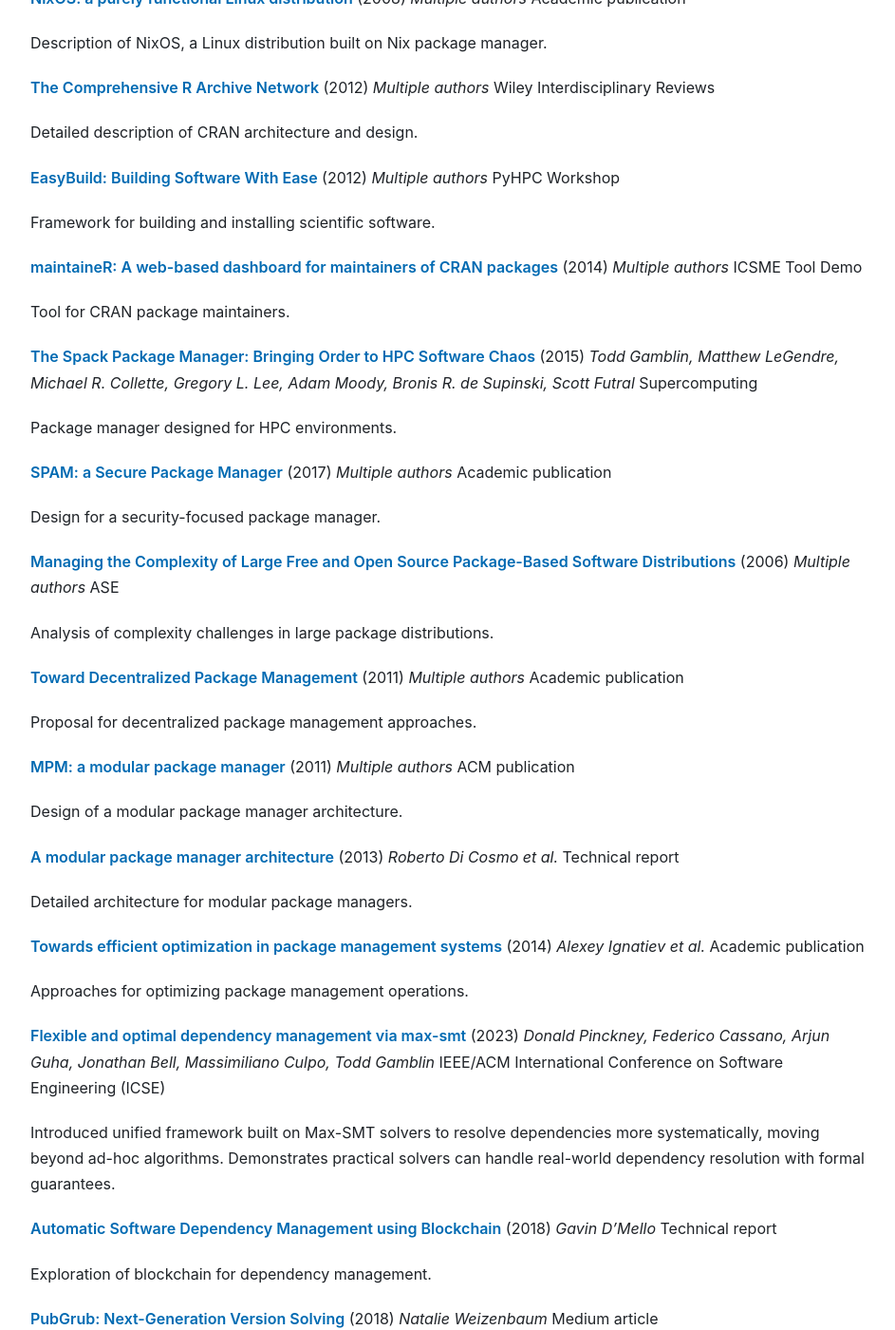
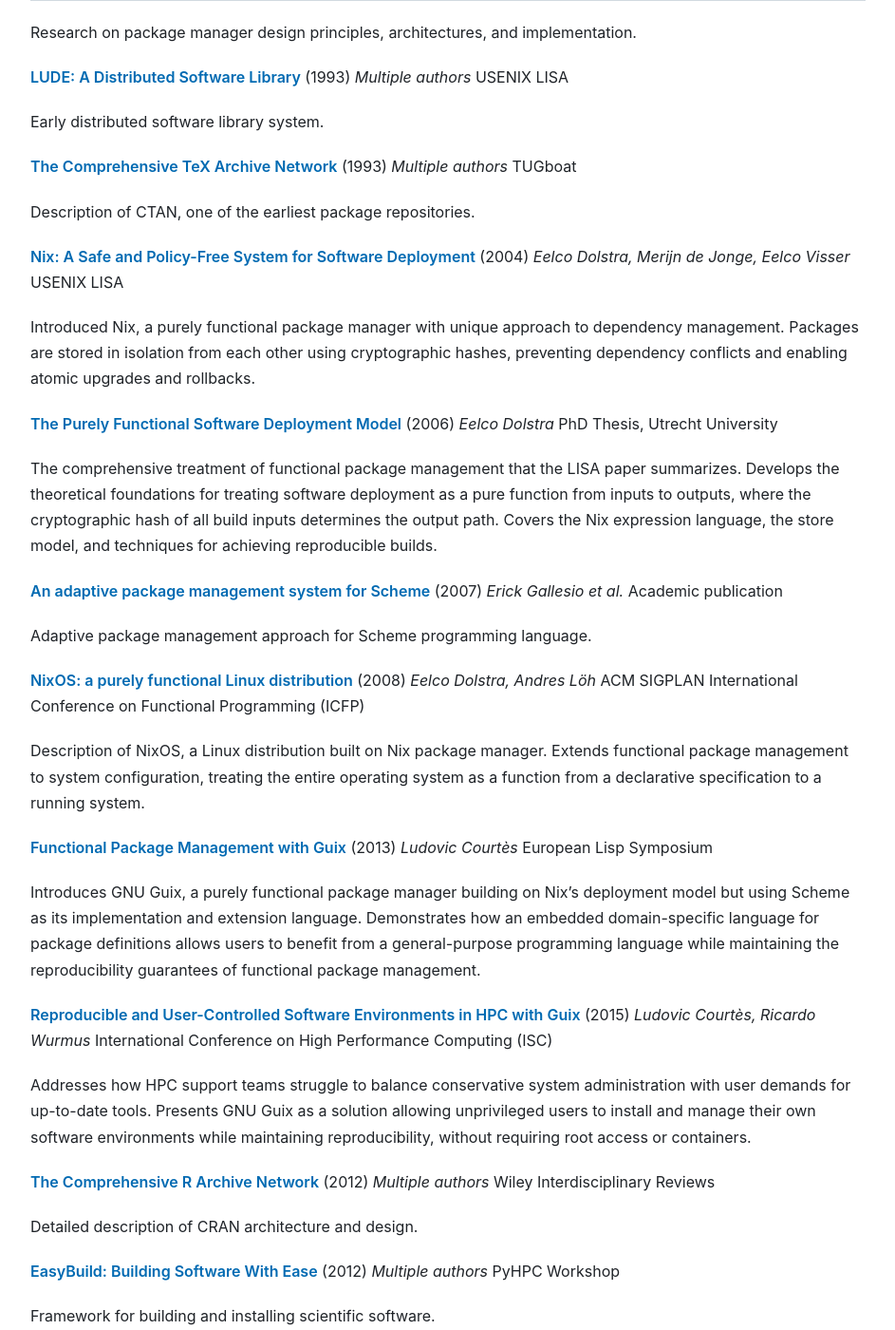
Before and after one commit to andrew/nesbitt.io, a Jekyll site: the page built from _posts/2025-11-13-package-management-papers.md, in a window 1280 px wide and 1400 px high, scrolled down 15525 px. Shown: the whole window at 95% size, without its empty margins (168-1111 px from the left). Built offline with Jekyll 4.4.1, drawn with Linux system fonts in a browser that asks for light colours; some of the changed text lies outside the part shown.

Commit message:
Add new research papers on reproducibility and functional package management

```diff
--- a/_data/stats.json
+++ b/_data/stats.json
@@ -1,5 +1,5 @@
 {
-  "generated_at": "2026-01-14T14:55:45Z",
+  "generated_at": "2026-01-14T14:56:35Z",
   "total_posts": 50,
   "total_words": 60682,
   "reading_minutes": 304,
--- a/_posts/2025-11-13-package-management-papers.md
+++ b/_posts/2025-11-13-package-management-papers.md
@@ -108,6 +108,18 @@
 arXiv preprint
 
 Study finding that local pinning leads to more security vulnerabilities due to bloated and outdated dependencies. Suggests risk of malicious package updates can be reduced when core dependencies pin their versions and keep them updated regularly.
+
+**[Does Functional Package Management Enable Reproducible Builds at Scale? Yes.](https://arxiv.org/abs/2501.15919)** (2025)
+*Julien Malka, Stefano Zacchiroli, Théo Zimmermann*
+International Conference on Mining Software Repositories (MSR) - Distinguished Paper Award
+
+First large-scale study of bitwise reproducibility in Nix, rebuilding 709,816 packages from historical snapshots of nixpkgs sampled between 2017 and 2023. Achieved reproducibility rates between 69% and 91% with an upward trend, and rebuildability rates over 99%. Found about 15% of unreproducibility failures are due to embedded build dates. Released a dataset with build statuses, logs, and recursive diffs showing where unreproducible artifacts differ.
+
+**[Improving Reproducibility of Scientific Software Using Nix/NixOS: A Case Study on the preCICE Ecosystem](https://eceasst.org/index.php/eceasst/article/view/2613)** (2025)
+*Max Hausch, Simon Hauser, Benjamin Uekermann*
+Electronic Communications of the EASST
+
+Case study applying Nix to scientific software reproducibility in the preCICE coupling library ecosystem. Demonstrates how functional package management provides guarantees that packages and their dependencies can be built reproducibly, addressing challenges in computational science where results must be independently verifiable.
 
 ## Dependency Resolution Algorithms and Challenges
 
@@ -573,10 +585,16 @@
 Description of CTAN, one of the earliest package repositories.
 
 **[Nix: A Safe and Policy-Free System for Software Deployment](https://edolstra.github.io/pubs/nspfssd-lisa2004-final.pdf)** (2004)
-*Multiple authors*
+*Eelco Dolstra, Merijn de Jonge, Eelco Visser*
 USENIX LISA
 
-Introduced Nix, a purely functional package manager with unique approach to dependency management.
+Introduced Nix, a purely functional package manager with unique approach to dependency management. Packages are stored in isolation from each other using cryptographic hashes, preventing dependency conflicts and enabling atomic upgrades and rollbacks.
+
+**[The Purely Functional Software Deployment Model](https://edolstra.github.io/pubs/phd-thesis.pdf)** (2006)
+*Eelco Dolstra*
+PhD Thesis, Utrecht University
+
+The comprehensive treatment of functional package management that the LISA paper summarizes. Develops the theoretical foundations for treating software deployment as a pure function from inputs to outputs, where the cryptographic hash of all build inputs determines the output path. Covers the Nix expression language, the store model, and techniques for achieving reproducible builds.
 
 **[An adaptive package management system for Scheme](https://dblp.org/rec/conf/dls/SerranoG07.html)** (2007)
 *Erick Gallesio et al.*
@@ -585,10 +603,22 @@
 Adaptive package management approach for Scheme programming language.
 
 **[NixOS: a purely functional Linux distribution](https://dl.acm.org/doi/10.1145/1411204.1411255)** (2008)
-*Multiple authors*
-Academic publication
+*Eelco Dolstra, Andres Löh*
+ACM SIGPLAN International Conference on Functional Programming (ICFP)
 
-Description of NixOS, a Linux distribution built on Nix package manager.
+Description of NixOS, a Linux distribution built on Nix package manager. Extends functional package management to system configuration, treating the entire operating system as a function from a declarative specification to a running system.
+
+**[Functional Package Management with Guix](https://arxiv.org/abs/1305.4584)** (2013)
+*Ludovic Courtès*
+European Lisp Symposium
+
+Introduces GNU Guix, a purely functional package manager building on Nix's deployment model but using Scheme as its implementation and extension language. Demonstrates how an embedded domain-specific language for package definitions allows users to benefit from a general-purpose programming language while maintaining the reproducibility guarantees of functional package management.
+
+**[Reproducible and User-Controlled Software Environments in HPC with Guix](https://link.springer.com/chapter/10.1007/978-3-319-27308-2_47)** (2015)
+*Ludovic Courtès, Ricardo Wurmus*
+International Conference on High Performance Computing (ISC)
+
+Addresses how HPC support teams struggle to balance conservative system administration with user demands for up-to-date tools. Presents GNU Guix as a solution allowing unprivileged users to install and manage their own software environments while maintaining reproducibility, without requiring root access or containers.
 
 **[The Comprehensive R Archive Network](https://wires.onlinelibrary.wiley.com/doi/abs/10.1002/wics.1212)** (2012)
 *Multiple authors*
```
